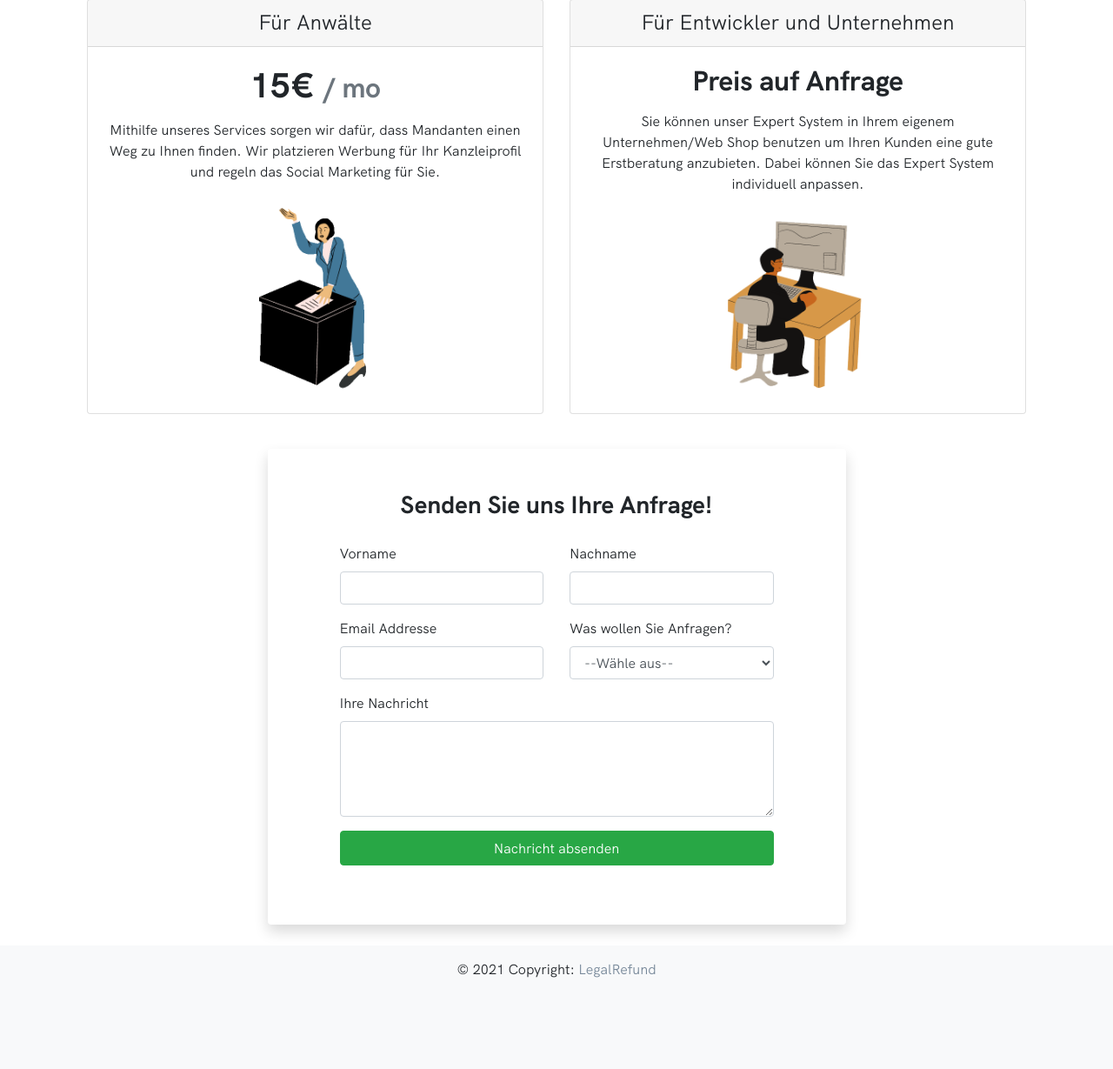
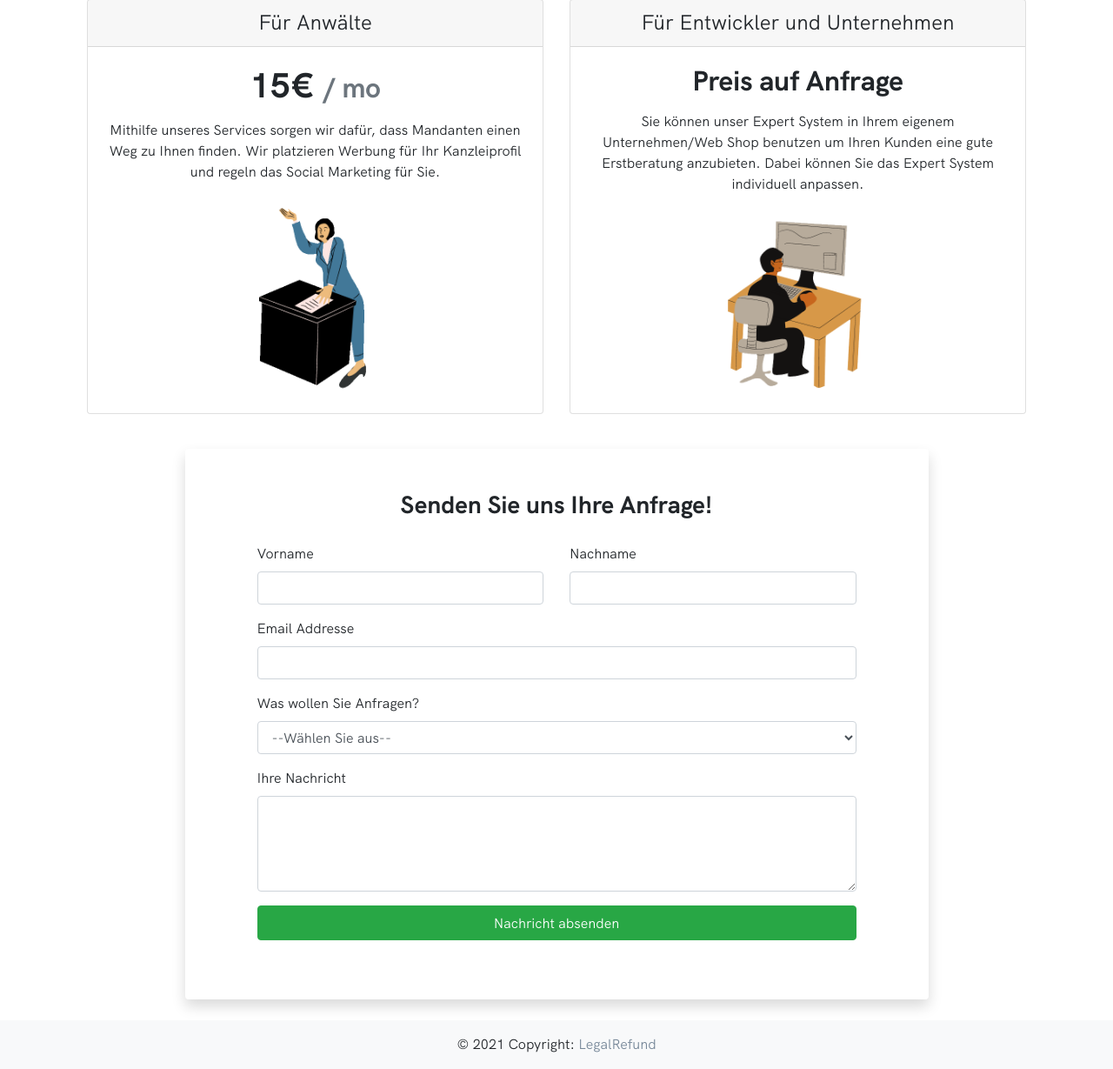
Before and after one commit to KRyTeX1337/LegalRefund, a Flask app: page /pricing in a window 1280 px wide. Shown: the part 962-2191 px from the top of the page at 87% size. Before the commit the page ends 2086 px from the top, so only its background shows below. Run offline with Flask 2, Linux system fonts and the light colour scheme; parts of the project's set-up code (start-up, migrations or seed data) failed here and were passed over; some libraries are stand-ins or nearby versions.

Commit message:
updated formular and pricing

```diff
--- a/templates/formular.html
+++ b/templates/formular.html
@@ -151,7 +151,7 @@
                                             (Kreuzen Sie alle zutreffenden Antworten an.)</label>
                                         <select multiple class="form-control" id="exampleFormControlSelect2">
                                             <option>Kontaktaufnahme mit dem Verkäufer</option>
-                                            <option>Einschaltung eienr Streitbeteiligungsstelle</option>
+                                            <option>Einschaltung einer Streitbeteiligungsstelle</option>
                                             <option>Gerichtsverfahren</option>
                                             <option>Sonstiges / Ich weiß es nicht.</option>
                                         </select>
@@ -179,8 +179,8 @@
                             </div>
                             <div class="row">
                                 <div class="col-md-12">
-                                    <div class="form-group"><label class="font-weight-bold" for="form_message">Ihr
-                                        Problem</label>
+                                    <div class="form-group"><label class="font-weight-bold" for="form_message">Ihre
+                                        detailierte Beschreibung</label>
                                         <textarea
                                                 id="form_message" name="message" class="form-control"
                                                 placeholder="" rows="4" required="required"
--- a/templates/pricing.html
+++ b/templates/pricing.html
@@ -87,7 +87,7 @@
     </div>
 
     <div class="row">
-        <div class="col-lg-7 mx-auto shadow p-5 mb-6 rounded">
+        <div class="col-lg-9 mx-auto shadow p-5 mb-6 rounded">
             <h3 style="text-align: center">Senden Sie uns Ihre Anfrage!</h3>
             <div class="card-body" style="background: white">
                 <div class="container">
@@ -108,18 +108,20 @@
                                 </div>
                             </div>
                             <div class="row">
-                                <div class="col-md-6">
+                                <div class="col-md-12">
                                     <div class="form-group"><label for="form_email">Email Addresse</label> <input
                                             id="form_email" type="email" name="email" class="form-control"
                                             placeholder="" required="required"
                                             data-error="Valide Email Addresse wird benötigt."></div>
                                 </div>
-                                <div class="col-md-6">
+                            </div>
+                            <div class="row">
+                                <div class="col-md-12">
                                     <div class="form-group"><label for="form_need">Was wollen Sie Anfragen?</label>
                                         <select id="form_need" name="need" class="form-control"
                                                 required="required"
                                                 data-error="Was wollen Sie Anfragen?">
-                                            <option value="" selected disabled>--Wähle aus--</option>
+                                            <option value="" selected disabled>--Wählen Sie aus--</option>
                                             <option>Anwälteprofil</option>
                                             <option>Entwickler API</option>
                                             <option>Sonstiges</option>
```
